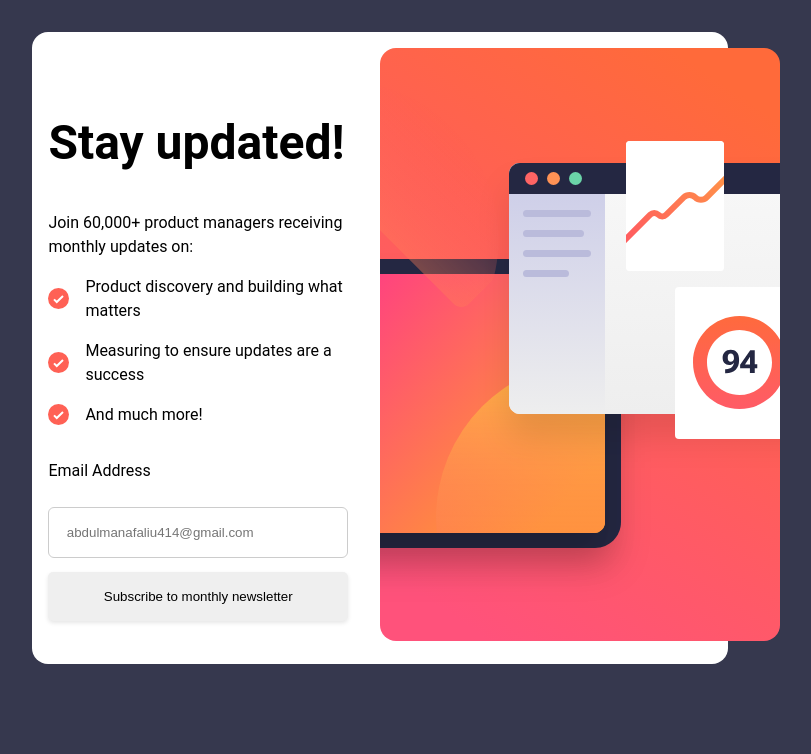
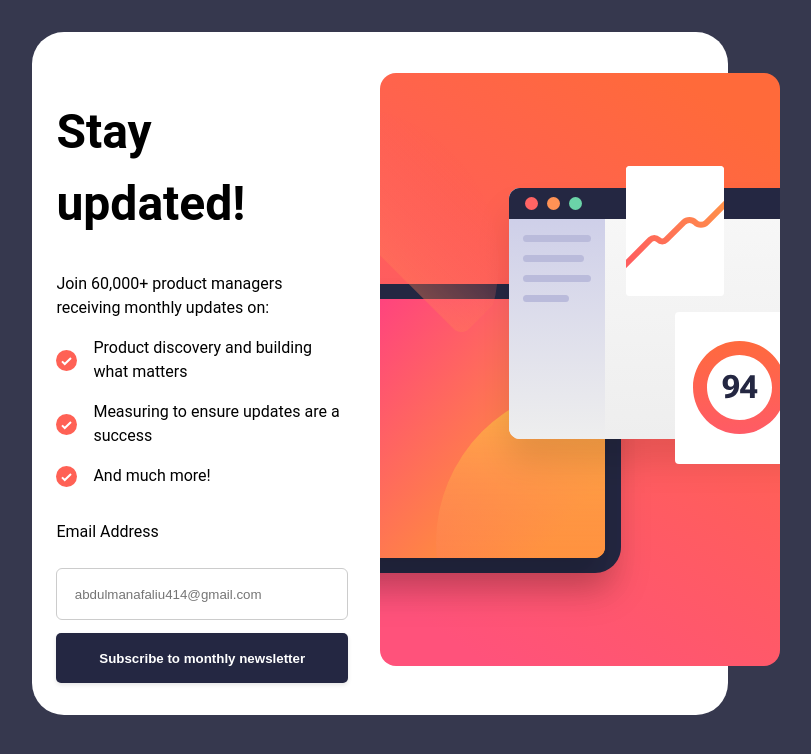
Before and after one commit to abmanaf/Newsletter-sign-up, a React (Vite) app: page / in a window 1280 px wide. Shown: the top 754 px of the page, without its empty margins (260-1071 px from the left). Built offline with nearby package versions, Linux system fonts and the light colour scheme.

Commit message:
minor changes

```diff
--- a/src/App.css
+++ b/src/App.css
@@ -4,8 +4,8 @@
   height: auto;
   margin: 0 auto;
   margin-top: 2em;
-  border-radius: 1em;
-  padding: 1em;
+  border-radius: 2em;
+  padding: 2em 1.5em;
 }
 .sub-container {
   display: flex;
@@ -33,8 +33,20 @@ button {
   width: 100%;
   border: none;
   box-shadow: 0 2px 4px rgba(0, 0, 0, 0.1);
+  cursor: pointer;
+  background-color: var(--clr-Dark-Slate-Grey);
+  color: var(--clr-background);
+  font-weight: var(--fw-bold);
+  outline: none;
 }
-
+button:hover,
+.btn2:hover {
+  background: linear-gradient(
+    127deg,
+    rgba(255, 63, 124, 1) 40%,
+    rgb(229, 40, 15) 70%
+  );
+}
 .forms {
   margin-top: 2em;
 }
```
